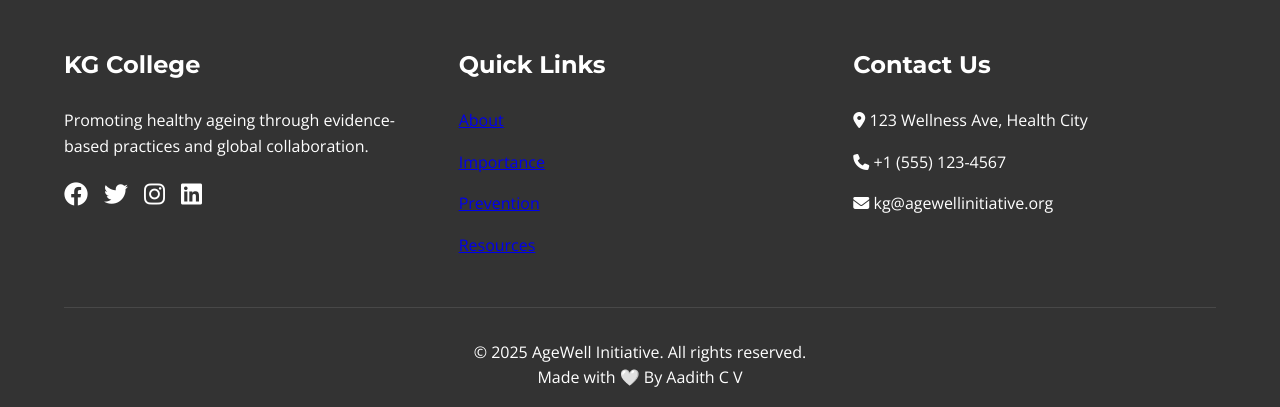
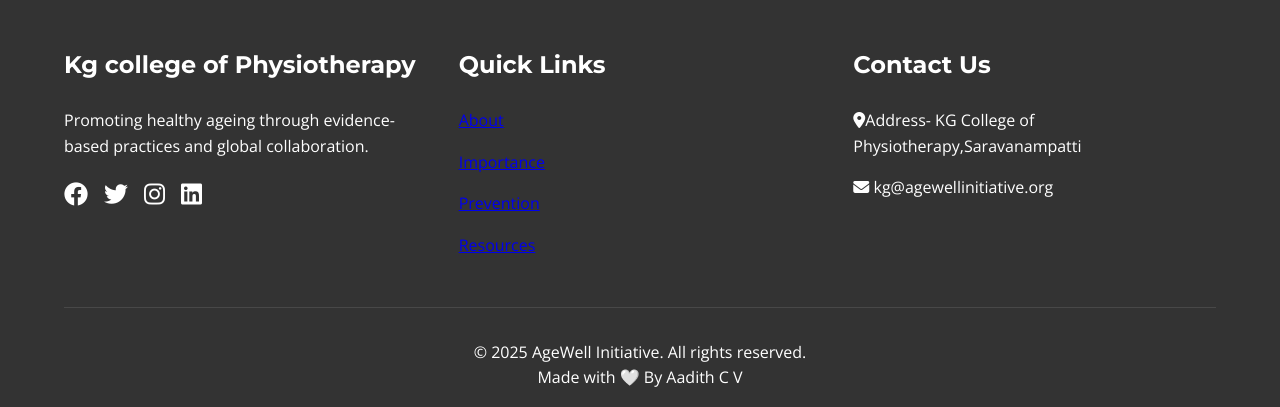
Before and after one commit to AWTMODS/Terms-and-conditions, a plain HTML site: page index.html in a window 1280 px wide. Shown: the part 3483-3890 px from the top of the page. Drawn offline with nearby package versions, Linux system fonts and the light colour scheme.

Commit message:
Update index.html

```diff
--- a/index.html
+++ b/index.html
@@ -617,7 +617,7 @@
         <div class="container">
             <div class="footer-content">
                 <div class="footer-section">
-                    <h3>KG College</h3>
+                    <h3>Kg college of Physiotherapy</h3>
                     <p>Promoting healthy ageing through evidence-based practices and global collaboration.</p>
                     <div class="social-icons">
                         <a href="#"><i class="fab fa-facebook"></i></a>
@@ -635,9 +635,8 @@
                 </div>
                 <div class="footer-section">
                     <h3>Contact Us</h3>
-                    <p><i class="fas fa-map-marker-alt"></i> 123 Wellness Ave, Health City</p>
-                    <p><i class="fas fa-phone"></i> +1 (555) 123-4567</p>
-                    <p><i class="fas fa-envelope"></i> kg@agewellinitiative.org</p>
+                    <p><i class="fas fa-map-marker-alt"></i>Address- KG College of Physiotherapy,Saravanampatti</p>
+                            <p><i class="fas fa-envelope"></i> kg@agewellinitiative.org</p>
                 </div>
             </div>
             <div class="footer-bottom">
```
